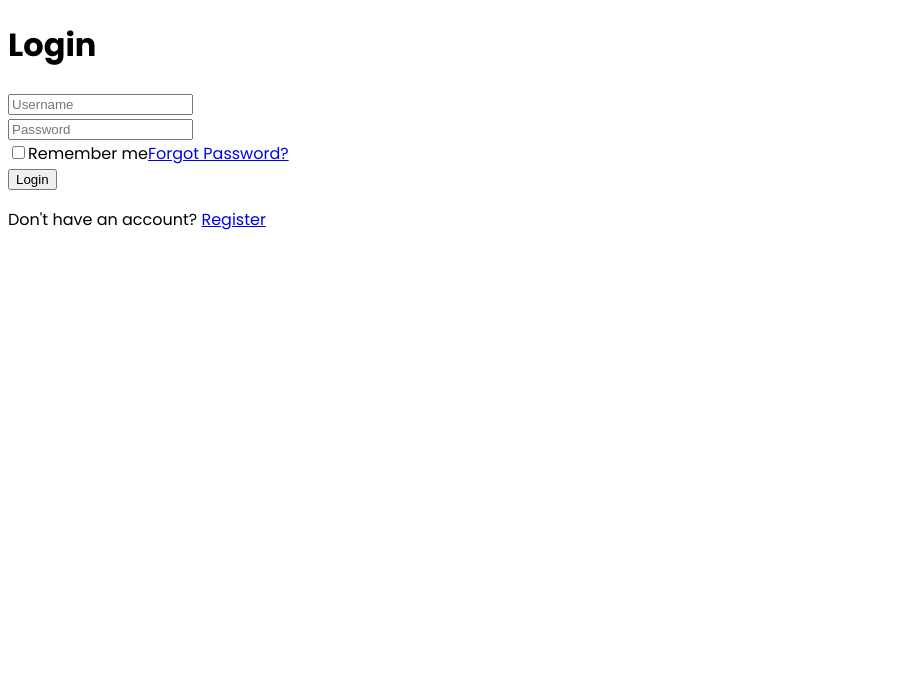
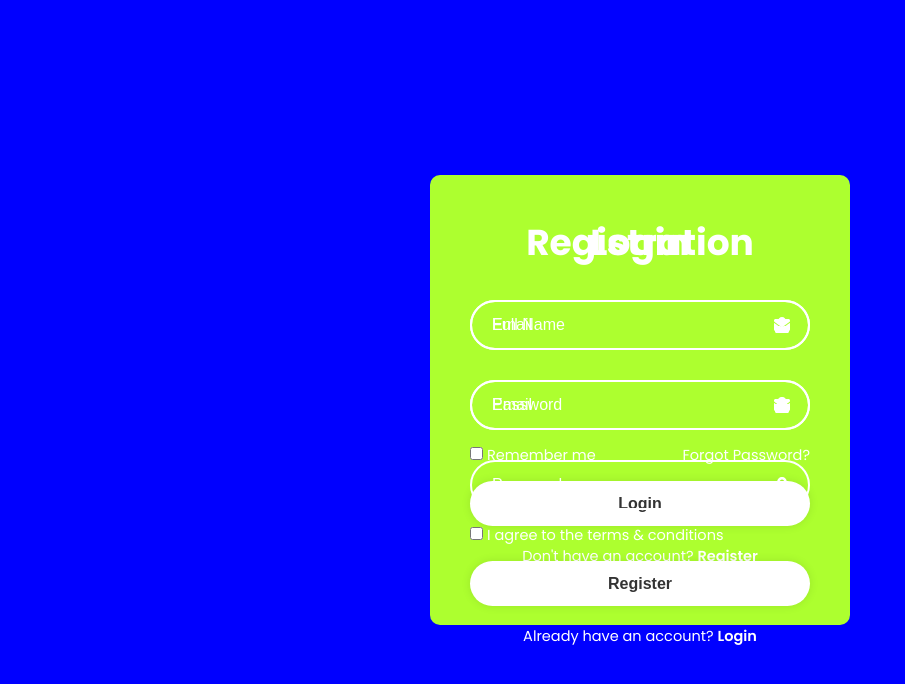
Before and after one commit to orwel009/blog-app-challenge-front, a React (Create React App) app: page / in a window 1280 px wide. Shown: the top 684 px of the page, without its empty margins (0-905 px from the left). Built offline with nearby package versions, Linux system fonts and the light colour scheme.

Commit message:
partial commit

```diff
--- a/package.json
+++ b/package.json
@@ -9,6 +9,7 @@
     "axios": "^1.7.2",
     "react": "^18.3.1",
     "react-dom": "^18.3.1",
+    "react-icons": "^5.2.1",
     "react-router-dom": "^6.24.0",
     "react-scripts": "5.0.1",
     "web-vitals": "^2.1.4"
--- a/src/components/LoginReg/LoginRegister.css
+++ b/src/components/LoginReg/LoginRegister.css
@@ -0,0 +1,114 @@
+body {
+    font-family: "Poppins", sans-serif;
+    display: flex;
+    justify-content: center;
+    align-items: center;
+    min-height: 100vh;
+    background: blue;
+  }
+
+  .wrapper {
+    position: relative;
+    width: 420px;
+    height: 450px;
+    background: greenyellow;
+    border-radius: 10px;
+    color: #fff;
+    display: flex;
+  }
+
+  .wrapper .form-box {
+    width: 100%;
+    padding: 40px;
+  }
+
+  .wrapper .form-box.register {
+    position: absolute;
+  }
+
+  form h1 {
+    font-size: 36px;
+    text-align: center;
+  }
+
+  form .input-box {
+    position: relative;
+    width: 100%;
+    height: 50px;
+    margin: 30px 0;
+  }
+
+  .input-box input {
+    width: 100%;
+    height: 100%;
+    background: transparent;
+    outline: none;
+    border: 2px solid rgba(255, 255, 255, 1);
+    border-radius: 40px;
+    font-size: 16px;
+    color: #fff;
+    padding: 20px 45px 20px 20px;
+  }
+
+  .input-box input::placeholder {
+    color: #fff;
+  }
+
+  .input-box .icon {
+    position: absolute;
+    right: 20px;
+    top: 50%;
+    translate: 0 -50%;
+    font-size: 16px;
+  }
+
+  form .remember-forgot {
+    display: flex;
+    justify-content: space-between;
+    font-size: 14.5px;
+    margin: -15px 0 15px;
+  }
+
+  .remember-forgot label input {
+    accent-color: #fff;
+    margin-right: 4px;
+  }
+
+  .remember-forgot a {
+    color: #fff;
+    text-decoration: none;
+  }
+
+  .remember-forgot a:hover {
+    text-decoration: underline;
+  }
+
+  form button {
+    width: 100%;
+    height: 45px;
+    background: #fff;
+    border: none;
+    outline: none;
+    border-radius: 40px;
+    box-shadow: 0 0 10px rgba(0, 0, 0, .1);
+    cursor: pointer;
+    font-size: 16px;
+    color: #333;
+    font-weight: 700;
+  }
+
+  form .register-link {
+    font-size: 14.5px;
+    text-align: center;
+    margin: 20px 0 15px;
+  }
+
+  .register-link p a {
+    color: #fff;
+    text-decoration: none;
+    font-weight: 600;
+  }
+
+  .register-link p a:hover {
+    text-decoration: underline;
+  }
--- a/src/components/LoginReg/LoginRegister.jsx
+++ b/src/components/LoginReg/LoginRegister.jsx
@@ -1,5 +1,6 @@
 import React from 'react'
 import './LoginRegister.css'
+import { FaEnvelope, FaUser, FaLock } from "react-icons/fa";
 
 const LoginRegister = () => {
   return (
@@ -8,10 +9,12 @@
             <form action="">
                 <h1>Login</h1>
                 <div className="input-box">
-                    <input type="text" placeholder='Username' required/>
+                    <input type="text" placeholder='Email' required/>
+                    <FaEnvelope className='icon'/>
                 </div>
                 <div className="input-box">
                     <input type="password" placeholder='Password' required/>
+                    <FaLock className='icon'/>
                 </div>
                 <div className="remember-forgot">
                     <label>
@@ -26,6 +29,34 @@
                 </div>
             </form>
         </div>
+
+        <div className="form-box register">
+            <form action="">
+                <h1>Registration</h1>
+                <div className="input-box">
+                    <input type="text" placeholder='Full Name' required/>
+                    <FaUser className='icon'/>
+                </div>
+                <div className="input-box">
+                    <input type="text" placeholder='Email' required/>
+                    <FaEnvelope className='icon'/>
+                </div>
+                <div className="input-box">
+                    <input type="password" placeholder='Password' required/>
+                    <FaLock className='icon'/>
+                </div>
+                <div className="remember-forgot">
+                    <label>
+                        <input type="checkbox" />
+                        I agree to the terms & conditions
+                    </label>
+                </div>
+                <button type='submit'>Register</button>
+                <div className="register-link">
+                    <p>Already have an account? <a href="#">Login</a></p>
+                </div>
+            </form>
+        </div>
     </div>
   )
 }
--- a/src/index.css
+++ b/src/index.css
@@ -1,4 +1,10 @@
 @import url('https://fonts.googleapis.com/css2?family=Poppins:wght@400;600;700&display=swap');
+
+* {
+  margin: 0;
+  padding: 0;
+  box-sizing: border-box;
+}
 
 body {
   font-family: "Poppins", sans-serif;
```
Also changed, not shown: 1 other file (tests, documents, lock files or other folders).
